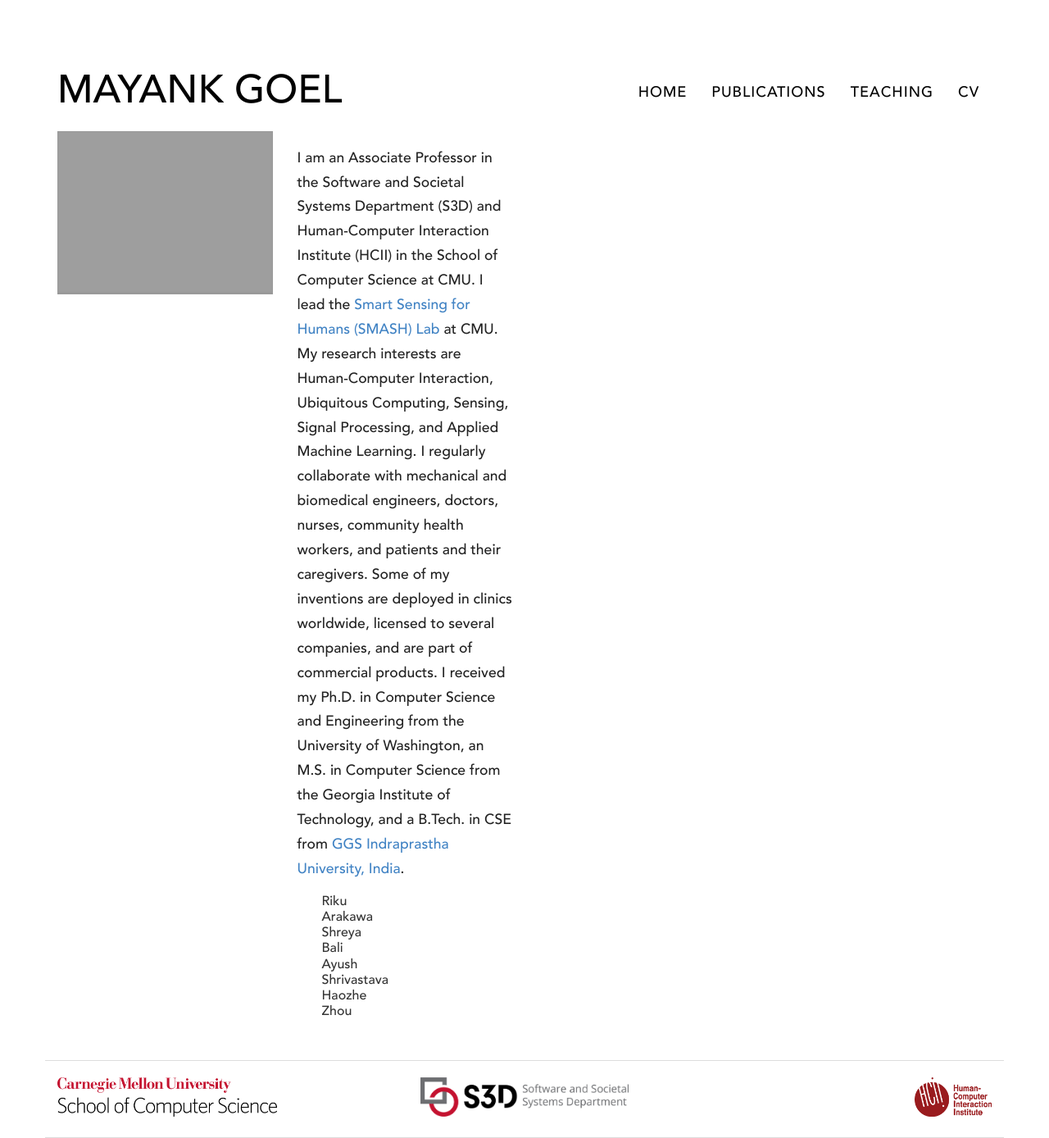
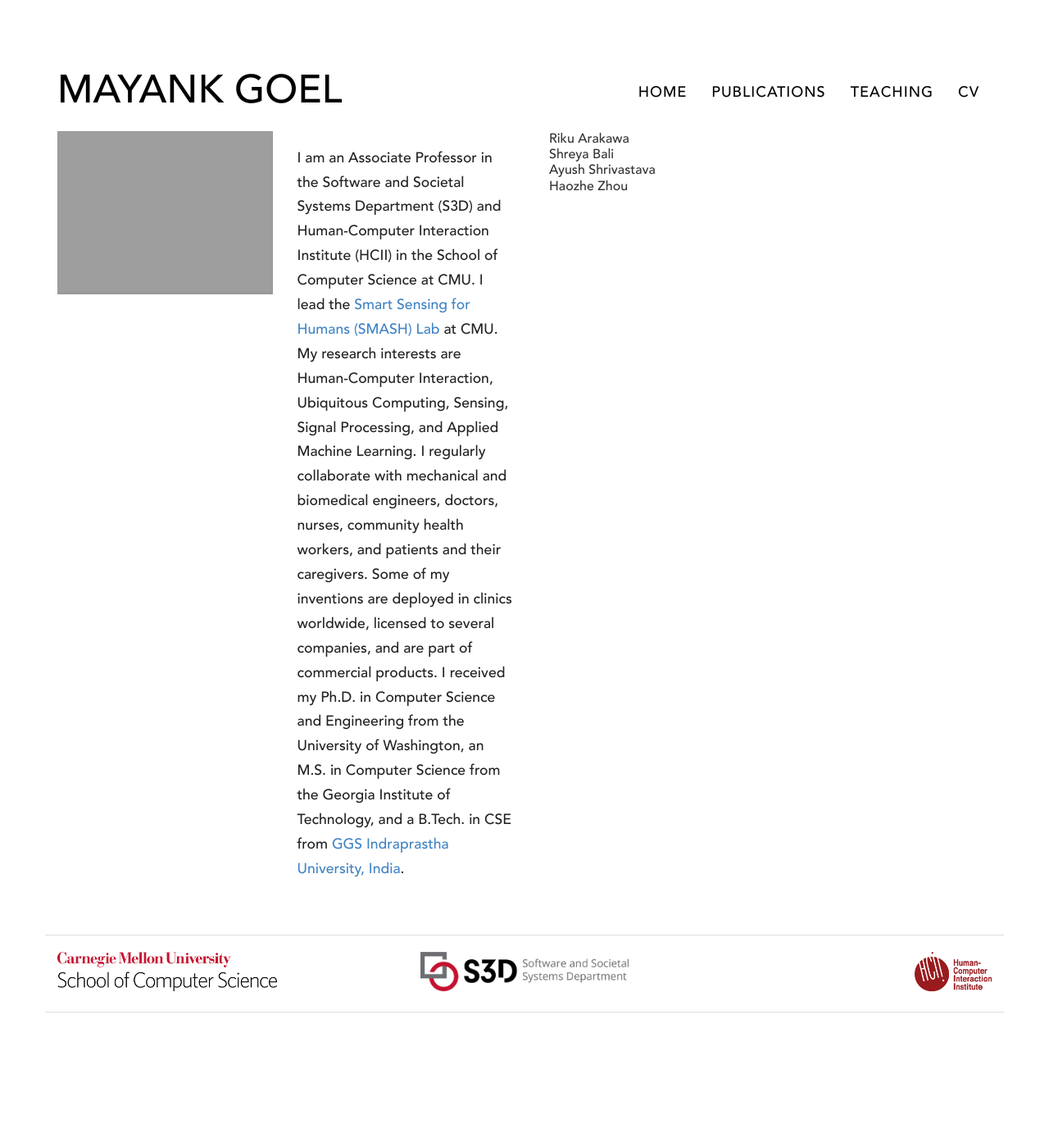
Before and after one commit to mynkgoel/mynkgoel.github.io, a Jekyll site: the page built from index.html, in a window 1280 px wide. Shown: the whole page at 82% size. Built offline with Jekyll 4.4.1, drawn with Linux system fonts in a browser that asks for light colours; nearby versions of some CDN libraries; after the commit the page ends 1235 px from its top, so only the background shows below that.

Commit message:
Update index.html

```diff
--- a/index.html
+++ b/index.html
@@ -16,9 +16,11 @@ layout: default
   </div>
   <div class="description col-md-3 col-sm-6 col-xs-8">
     <div class="details">
-      <h3>I am an Associate Professor in the Software and Societal Systems Department (S3D) and Human-Computer Interaction Institute (HCII) in the School of Computer Science at CMU. I lead the <a href="www.smashlab.io" color=red>Smart Sensing for Humans (SMASH) Lab</a> at CMU. My research interests are Human-Computer Interaction, Ubiquitous Computing, Sensing, Signal Processing, and Applied Machine Learning. I regularly collaborate with mechanical and biomedical engineers, doctors, nurses, community health workers, and patients and their caregivers. Some of my inventions are deployed in clinics worldwide, licensed to several companies, and are part of commercial products. I received my Ph.D. in Computer Science and Engineering from the University of Washington, an M.S. in Computer Science from the Georgia Institute of Technology, and a B.Tech. in CSE from <a href="http://www.ipu.ac.in" color=red>GGS Indraprastha University, India</a>.
+      <h3>I am an Associate Professor in the Software and Societal Systems Department (S3D) and Human-Computer Interaction Institute (HCII) in the School of Computer Science at CMU. I lead the <a href="https://www.smashlab.io" color=red>Smart Sensing for Humans (SMASH) Lab</a> at CMU. My research interests are Human-Computer Interaction, Ubiquitous Computing, Sensing, Signal Processing, and Applied Machine Learning. I regularly collaborate with mechanical and biomedical engineers, doctors, nurses, community health workers, and patients and their caregivers. Some of my inventions are deployed in clinics worldwide, licensed to several companies, and are part of commercial products. I received my Ph.D. in Computer Science and Engineering from the University of Washington, an M.S. in Computer Science from the Georgia Institute of Technology, and a B.Tech. in CSE from <a href="http://www.ipu.ac.in" color=red>GGS Indraprastha University, India</a>.
 </h3>
-<div class="students col-md-3 col-sm-6 col-xs-8">
+    </div>
+  </div>
+  <div class="students col-md-3 col-sm-6 col-xs-8">
 <!-- <h2>Current Ph.D. Students</h2> -->
 <!-- <div class="row"> -->
 {% for member in current_phds %}
@@ -32,10 +34,6 @@ layout: default
 {% endfor %}
 <!-- </div> -->
 </div>
-
-
-    </div>
-  </div>
 
 </div>
 
```
